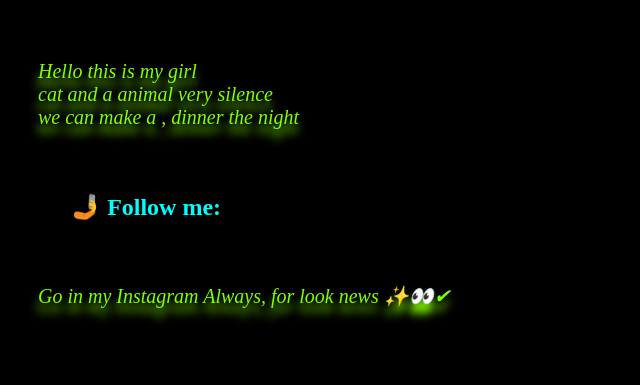
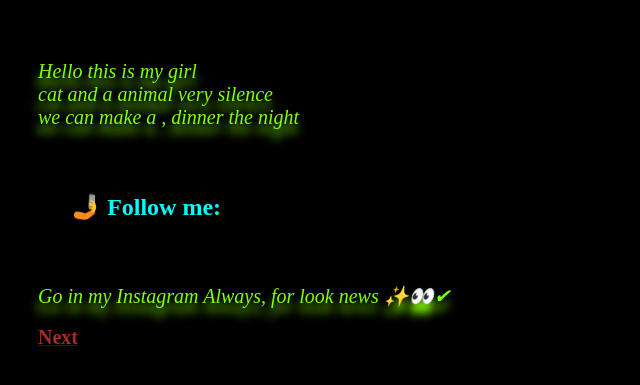
Before and after one commit to edskate/16-02-2025, a plain HTML site: page index.html in a window 1280 px wide. Shown: the part 103-488 px from the top of the page, without its empty margins (0-640 px from the left). Drawn offline with Linux system fonts and the light colour scheme.

Commit message:
add style.css , index01.html

```diff
--- a/index.html
+++ b/index.html
@@ -13,7 +13,8 @@
  <i>we can make a , dinner the night</i><br>
  <h2>🤳 Follow me:</h2>
 
- <i>Go in my Instagram Always, for look news ✨👀✔</i>
-
+ <i>Go in my Instagram Always, for look news ✨👀✔</i> <br>
+ <br>
+ <a href="index01.html"><b>Next</b> </a>
 </body>
 </html>
--- a/style.css
+++ b/style.css
@@ -14,3 +14,9 @@ h1,h2{
     margin: 5%;
 
 }
+b{
+    color: brown;
+    font-size: 20px;
+    text-shadow: 1px 1px 1px #000;
+    margin: 30px;
+}
```
